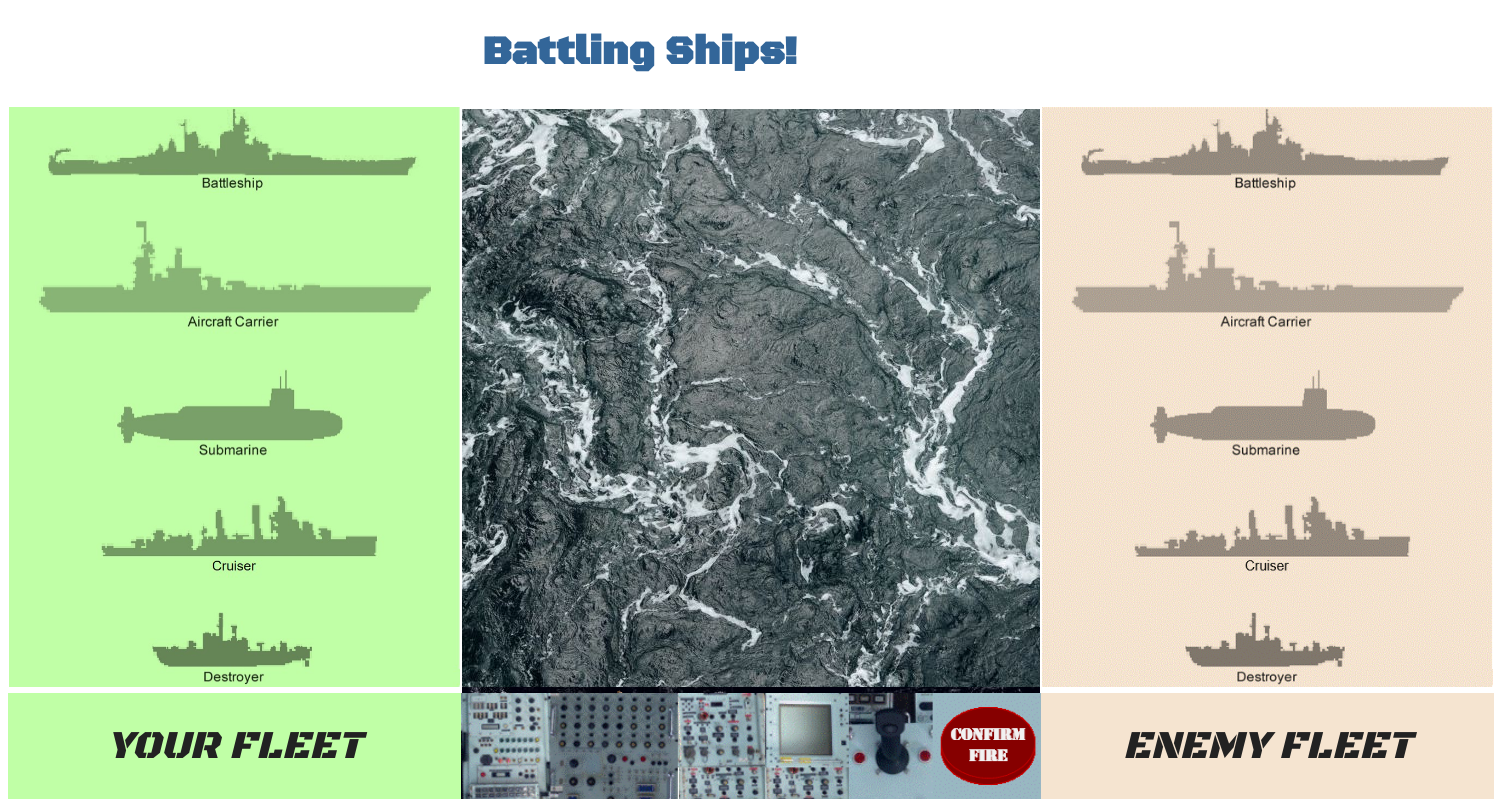
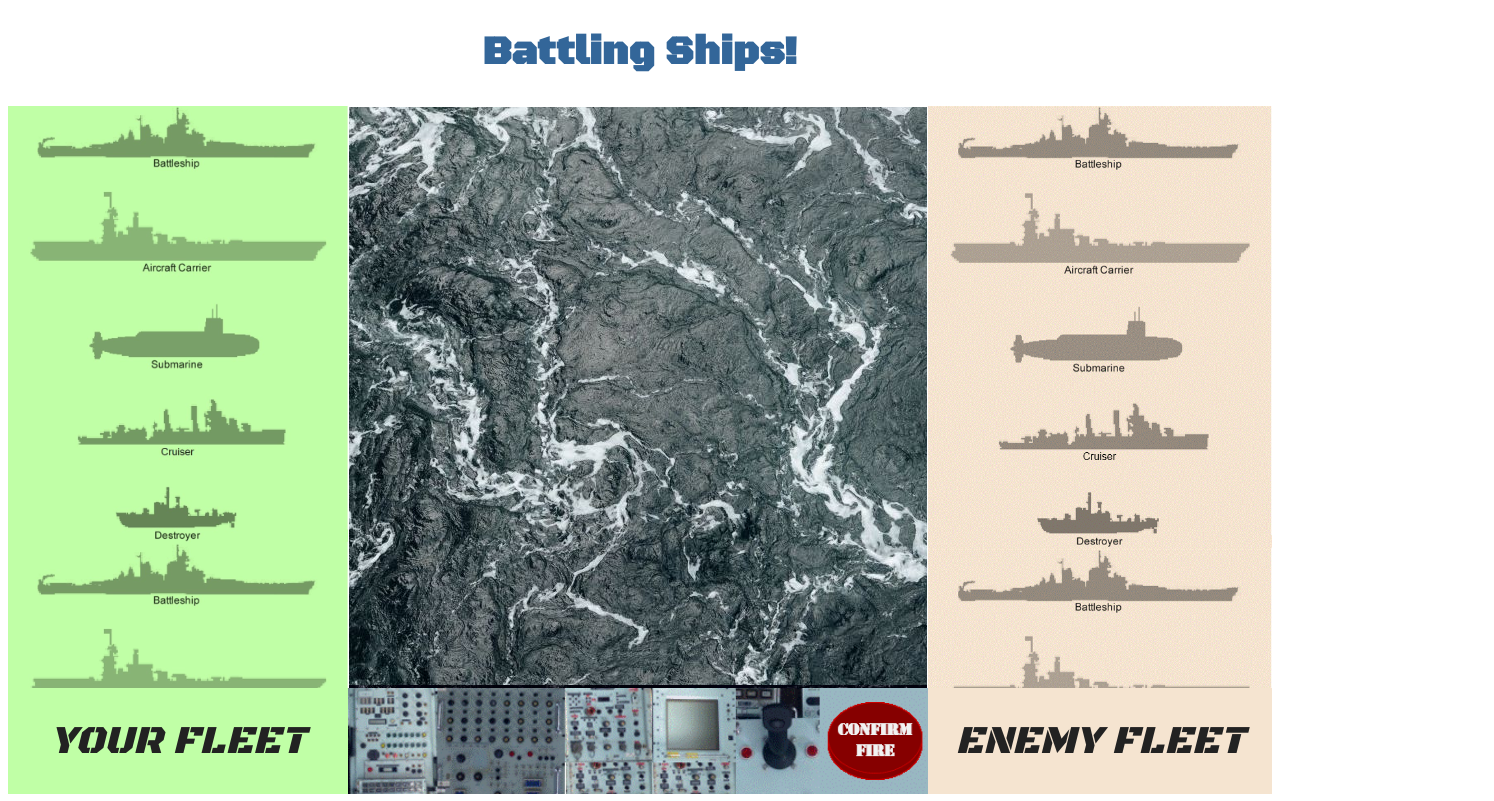
Before and after one commit to stevesteveclevesteve/battleship-angular, an Angular app: page / in a window 1280 px wide. Shown: the top 801 px of the page, 1494 px wide, since content can reach past the window. Built offline with nearby package versions, Linux system fonts and the light colour scheme.

Commit message:
move remaining ships image to background for overlays

```diff
--- a/src/app/app.component.css
+++ b/src/app/app.component.css
@@ -93,3 +93,36 @@ table {
 .overlaySpacerGif {
     height: 42px;
 }
+
+.statusTrMyShips {
+  background-image: url(../assets/statusGreen.jpg);
+  background-size: contain;
+  width: 450px;
+}
+
+.statusTrEnemyShips {
+  background-image: url(../assets/statusSepia.gif);
+  background-size: contain;
+  width: 450px;
+}
+
+
+.sunkDivBattleship {
+
+}
+
+.sunkDivCarrier {
+
+}
+
+.sunkDivSub {
+
+}
+
+.sunkDivCruiser {
+
+}
+
+.sunkDivDestroyer {
+
+}
--- a/src/app/app.component.html
+++ b/src/app/app.component.html
@@ -1,18 +1,22 @@
-<h1 class="font-effect-anaglyph">{{ title }}</h1>
+<h1><div class="font-effect-anaglyph">{{ title }}</div></h1>
 
 <table>
   <tr>
     <td colspan="3"><span cdkOverlayOrigin #displayTurnChange="cdkOverlayOrigin"></span><span cdkOverlayOrigin #displayGameOver="cdkOverlayOrigin"></span></td>
   </tr>
   <tr class="mapTr">
-    <td><img src="../assets/statusGreen.jpg" height="580px" /></td>
+    <td class="statusTrMyShips">
+
+    </td>
     <td class="mapTd">
       <div class="mapContainer" [@slide]="userTurn" style="max-height: 580px;">
         <display-enemy-grid #targetGrid (targeted)="onTargeted($event)" (myTurnOverFromPlayer)="onTurnOver($event)" (gameOverPlayerWon)="showWinner($event)" [MyTurn]="userTurn"></display-enemy-grid>
         <display-my-grid (myTurnOverFromPlayer)="onTurnOver($event)" (gameOverPlayerWon)="showWinner($event)" [MyTurn]="cpuTurn"></display-my-grid>
       </div>
     </td>
-    <td><img src="../assets/statusSepia.gif" height="580px" /></td>
+    <td class="statusTrEnemyShips">
+
+    </td>
   </tr>
   <tr>
     <td class="myShipsTd"><i>YOUR FLEET</i></td>
```
Also changed, not shown: src/styles.css (line endings or trailing spaces).
